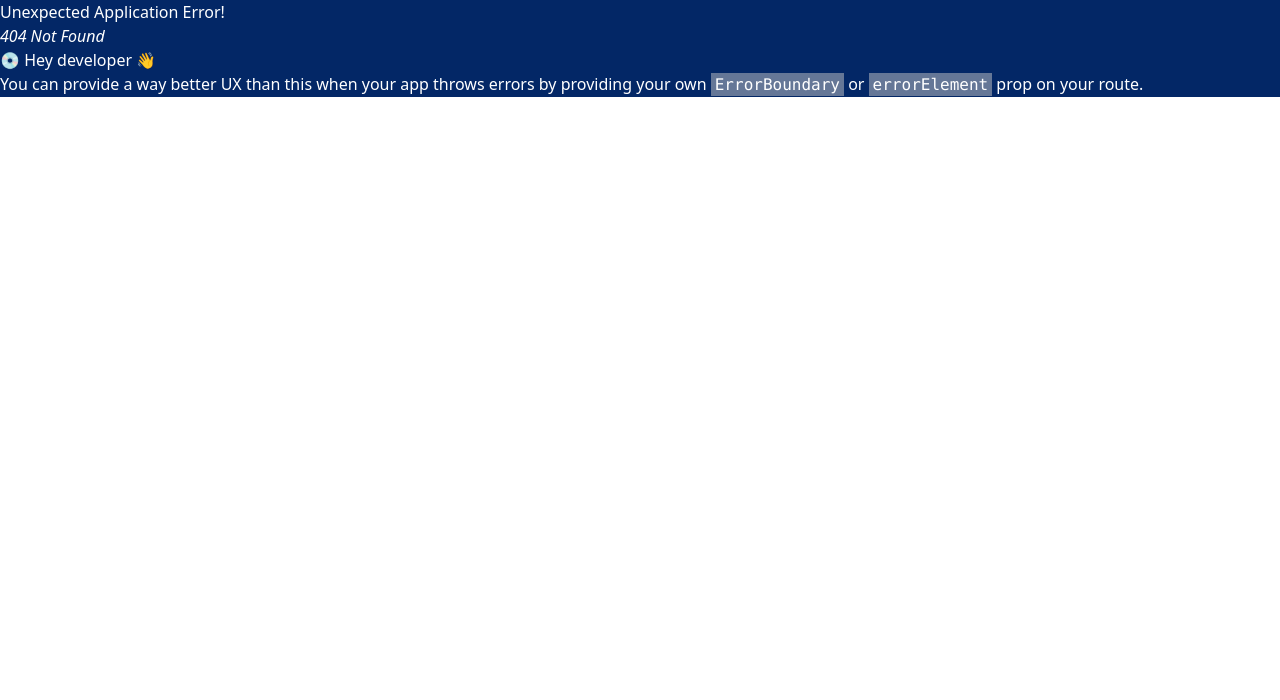
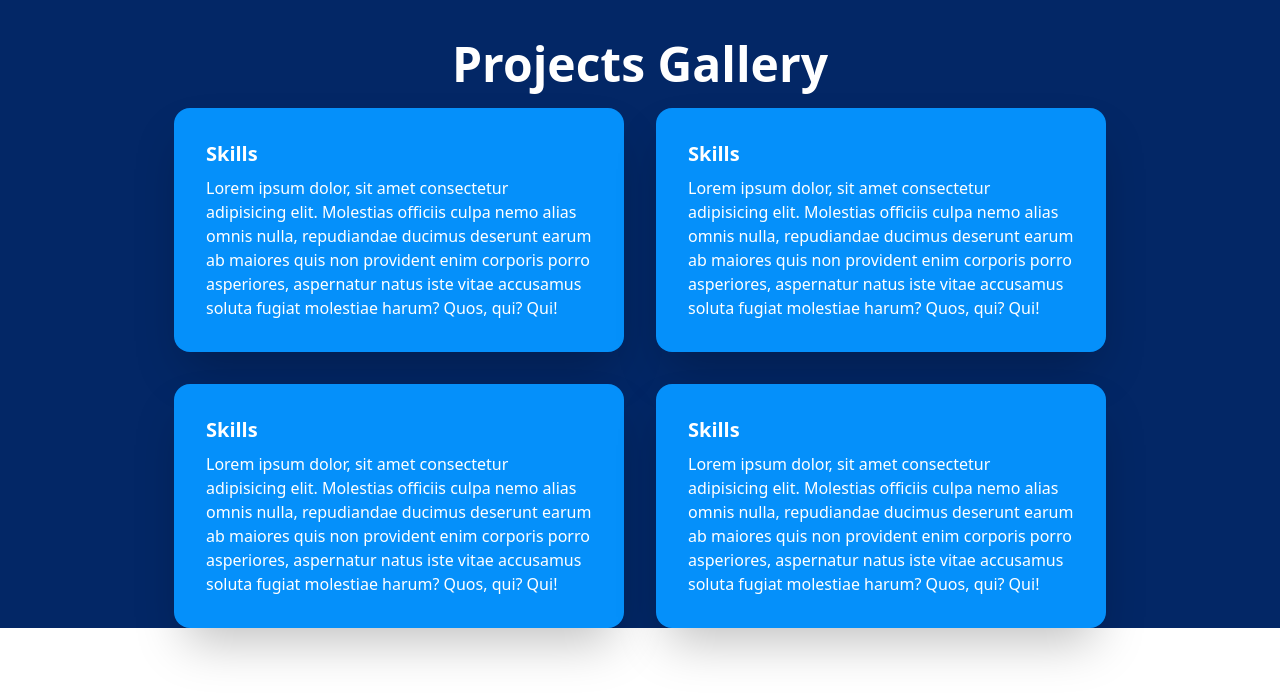
Before and after one commit to Sayedul3731/my-portfolio-site, a React (Vite) app: page /projectsGallery in a window 1280 px wide. Before the commit this address had no page. Shown: the top 700 px of the page. Built offline with nearby package versions, Linux system fonts and the light colour scheme.

Commit message:
blog and contact route adeed

```diff
--- a/src/Pages/AboutMe/AboutMe.jsx
+++ b/src/Pages/AboutMe/AboutMe.jsx
@@ -3,7 +3,7 @@
 const AboutMe = () => {
     return (
         <div>
-            <div className="card w-[450px] bg-[#FFB558] shadow-2xl">
+            <div className="card w-[450px] bg-[#0590fa] shadow-2xl">
                 <div className="card-body">
                     <h2 className="card-title">About Me Page</h2>
                     <p>Lorem ipsum dolor, sit amet consectetur adipisicing elit. Molestias officiis culpa nemo alias omnis nulla, repudiandae ducimus deserunt earum ab maiores quis non provident enim corporis porro asperiores, aspernatur natus iste vitae accusamus soluta fugiat molestiae harum? Quos, qui? Qui!</p>
--- /dev/null
+++ b/src/Pages/Blog/Blog.jsx
@@ -0,0 +1,11 @@
+
+
+const Blog = () => {
+    return (
+        <div>
+            <h1>This is Blog Pages</h1>
+        </div>
+    );
+};
+
+export default Blog;
--- /dev/null
+++ b/src/Pages/Contact/Contact.jsx
@@ -0,0 +1,11 @@
+
+
+const Contact = () => {
+    return (
+        <div>
+            <h1>This is Contact Page</h1>
+        </div>
+    );
+};
+
+export default Contact;
--- a/src/Pages/ProjectsGallery/ProjectsGallery.jsx
+++ b/src/Pages/ProjectsGallery/ProjectsGallery.jsx
@@ -5,25 +5,25 @@ const ProjectsGallery = () => {
         <div className=" flex flex-col justify-center items-center">
             <h1 className="text-5xl font-semibold mt-10 mb-5">Projects Gallery</h1>
             <div className="grid grid-cols-1 md:grid-cols-2 gap-8">
-                <div className="card w-[450px] bg-[#FFB558] shadow-2xl">
+                <div className="card w-[450px] bg-[#0590fa] shadow-2xl">
                     <div className="card-body">
                         <h2 className="card-title">Skills</h2>
                         <p>Lorem ipsum dolor, sit amet consectetur adipisicing elit. Molestias officiis culpa nemo alias omnis nulla, repudiandae ducimus deserunt earum ab maiores quis non provident enim corporis porro asperiores, aspernatur natus iste vitae accusamus soluta fugiat molestiae harum? Quos, qui? Qui!</p>
                     </div>
                 </div>
-                <div className="card w-[450px] bg-[#FFB558] shadow-2xl">
+                <div className="card w-[450px] bg-[#0590fa] shadow-2xl">
                     <div className="card-body">
                         <h2 className="card-title">Skills</h2>
                         <p>Lorem ipsum dolor, sit amet consectetur adipisicing elit. Molestias officiis culpa nemo alias omnis nulla, repudiandae ducimus deserunt earum ab maiores quis non provident enim corporis porro asperiores, aspernatur natus iste vitae accusamus soluta fugiat molestiae harum? Quos, qui? Qui!</p>
                     </div>
                 </div>
-                <div className="card w-[450px] bg-[#FFB558] shadow-2xl">
+                <div className="card w-[450px] bg-[#0590fa] shadow-2xl">
                     <div className="card-body">
                         <h2 className="card-title">Skills</h2>
                         <p>Lorem ipsum dolor, sit amet consectetur adipisicing elit. Molestias officiis culpa nemo alias omnis nulla, repudiandae ducimus deserunt earum ab maiores quis non provident enim corporis porro asperiores, aspernatur natus iste vitae accusamus soluta fugiat molestiae harum? Quos, qui? Qui!</p>
                     </div>
                 </div>
-                <div className="card w-[450px] bg-[#FFB558] shadow-2xl">
+                <div className="card w-[450px] bg-[#0590fa] shadow-2xl">
                     <div className="card-body">
                         <h2 className="card-title">Skills</h2>
                         <p>Lorem ipsum dolor, sit amet consectetur adipisicing elit. Molestias officiis culpa nemo alias omnis nulla, repudiandae ducimus deserunt earum ab maiores quis non provident enim corporis porro asperiores, aspernatur natus iste vitae accusamus soluta fugiat molestiae harum? Quos, qui? Qui!</p>
--- a/src/Pages/Skills/Skills.jsx
+++ b/src/Pages/Skills/Skills.jsx
@@ -3,7 +3,7 @@
 const Skills = () => {
     return (
         <div >
-             <div className="card w-[450px] bg-[#FFB558] shadow-2xl">
+             <div className="card w-[450px] bg-[#0590fa] shadow-2xl">
                 <div className="card-body">
                     <h2 className="card-title">Skills Page</h2>
                     <p>Lorem ipsum dolor, sit amet consectetur adipisicing elit. Molestias officiis culpa nemo alias omnis nulla, repudiandae ducimus deserunt earum ab maiores quis non provident enim corporis porro asperiores, aspernatur natus iste vitae accusamus soluta fugiat molestiae harum? Quos, qui? Qui!</p>
--- a/src/components/AboutMe/AboutMe.jsx
+++ b/src/components/AboutMe/AboutMe.jsx
@@ -3,7 +3,7 @@
 const AboutMe = () => {
     return (
         <div>
-             <div className="card w-[450px] bg-[#FFB558] shadow-2xl">
+             <div className="card w-[450px] bg-[#0590fa] shadow-2xl">
                 <div className="card-body">
                     <h2 className="card-title">About Me</h2>
                     <p>Lorem ipsum dolor, sit amet consectetur adipisicing elit. Molestias officiis culpa nemo alias omnis nulla, repudiandae ducimus deserunt earum ab maiores quis non provident enim corporis porro asperiores, aspernatur natus iste vitae accusamus soluta fugiat molestiae harum? Quos, qui? Qui!</p>
--- a/src/components/Navbar/Navbar.jsx
+++ b/src/components/Navbar/Navbar.jsx
@@ -7,10 +7,10 @@ const Navbar = () => {
     const navLinks = <>
         <li><Link to="/" className="text-xl font-medium hover:text-white">Home</Link></li>
         <li><Link to="/aboutMe" className="text-xl font-medium hover:text-white">About Me</Link></li>
-        <li><Link className="text-xl font-medium hover:text-white">Skills</Link></li>
-        <li><Link className="text-xl font-medium hover:text-white">Projects Gallery</Link></li>
-        <li><Link className="text-xl font-medium hover:text-white">Blogs</Link></li>
-        <li><Link className="text-xl font-medium hover:text-white">Contact</Link></li>
+        <li><Link to="/skills" className="text-xl font-medium hover:text-white">Skills</Link></li>
+        <li><Link to="/projectsGallery" className="text-xl font-medium hover:text-white">Projects Gallery</Link></li>
+        <li><Link to="/blog" className="text-xl font-medium hover:text-white">Blogs</Link></li>
+        <li><Link to="/contact" className="text-xl font-medium hover:text-white">Contact</Link></li>
 
     </>
     return (
--- a/src/components/Skills/Skills.jsx
+++ b/src/components/Skills/Skills.jsx
@@ -3,7 +3,7 @@
 const Skills = () => {
     return (
         <div>
-             <div className="card w-[450px] bg-[#FFB558] shadow-2xl">
+             <div className="card w-[450px] bg-[#0590fa] shadow-2xl">
                 <div className="card-body">
                     <h2 className="card-title">Skills</h2>
                     <p>Lorem ipsum dolor, sit amet consectetur adipisicing elit. Molestias officiis culpa nemo alias omnis nulla, repudiandae ducimus deserunt earum ab maiores quis non provident enim corporis porro asperiores, aspernatur natus iste vitae accusamus soluta fugiat molestiae harum? Quos, qui? Qui!</p>
```
Also changed, not shown: src/Routes/Routes.jsx (+15 -0 lines).
